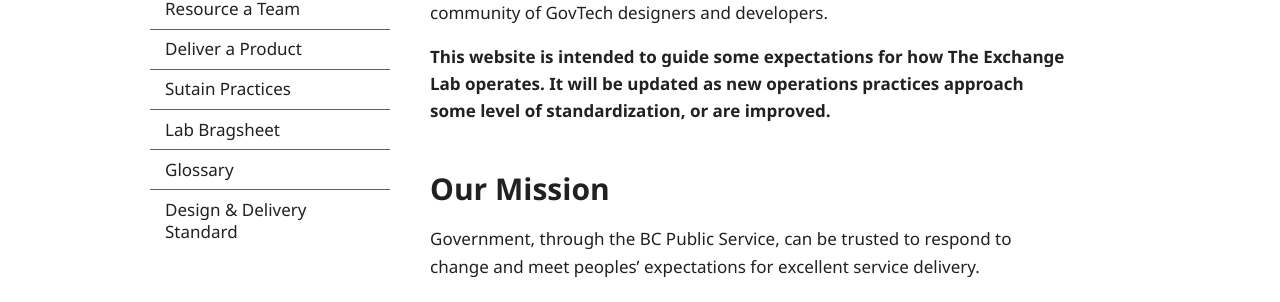
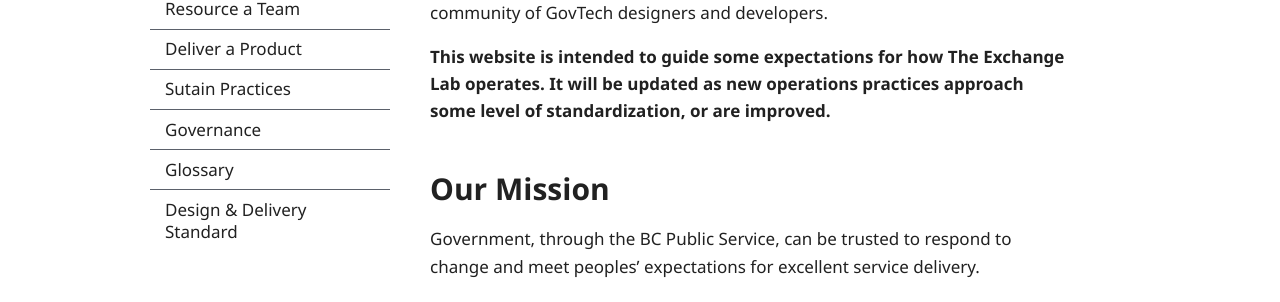
Before and after one commit to HeatherRemacle/exchangelabops, a Jekyll site: the page built from pages/index.md, in a window 1280 px wide. Shown: the part 463-765 px from the top of the page. Built offline with Jekyll 4.4.1, drawn with Linux system fonts in a browser that asks for light colours.

Commit message:
Update navigation.yml

```diff
--- a/_data/navigation.yml
+++ b/_data/navigation.yml
@@ -54,8 +54,8 @@ docs:
     href: /deliver
   - text: Sutain Practices
     href: /sustain
-  - text: Lab Bragsheet
-    href: /bragsheet
+  - text: Governance
+    href: /governance
   - text: Glossary
     href: /glossary
   - text: Design & Delivery Standard
```
